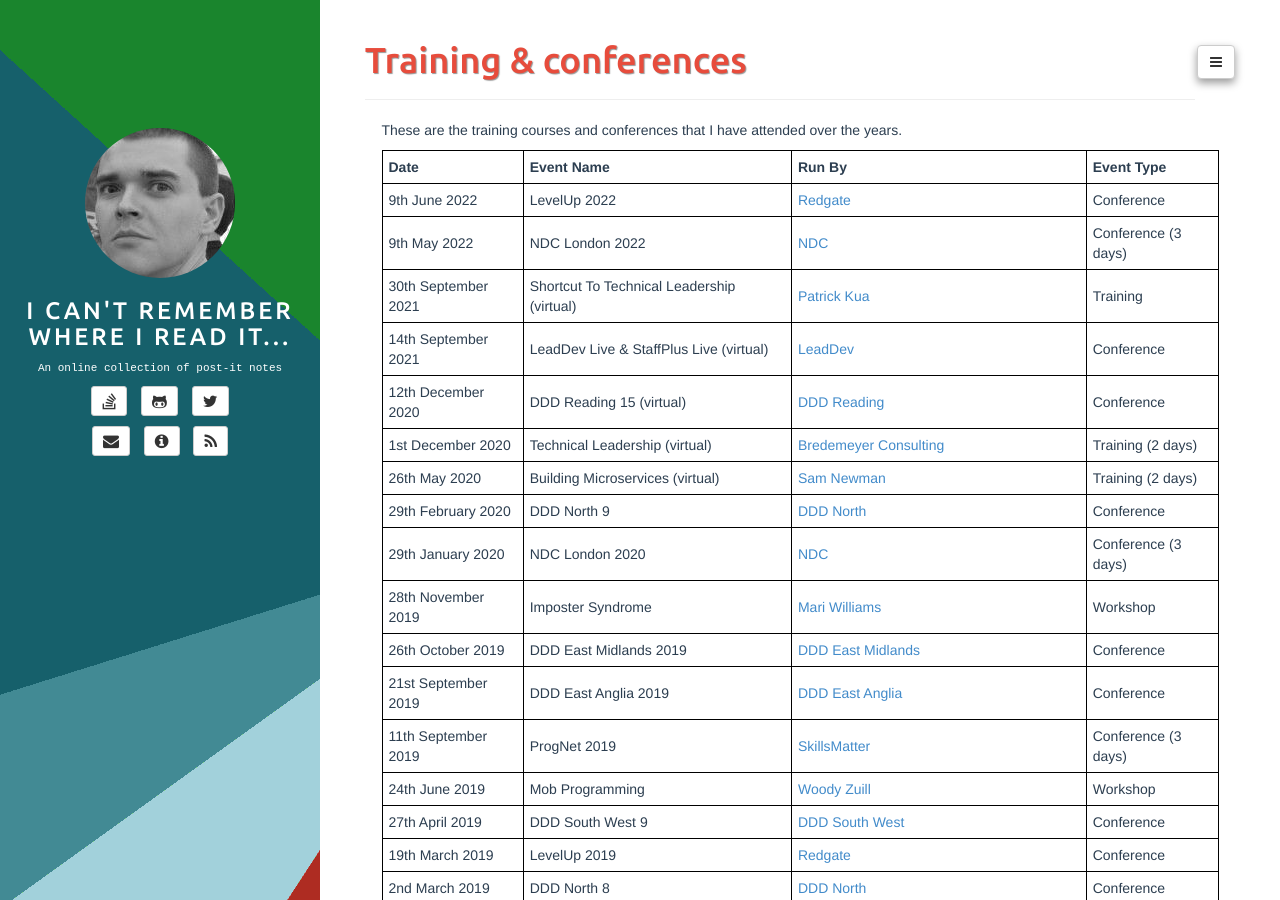
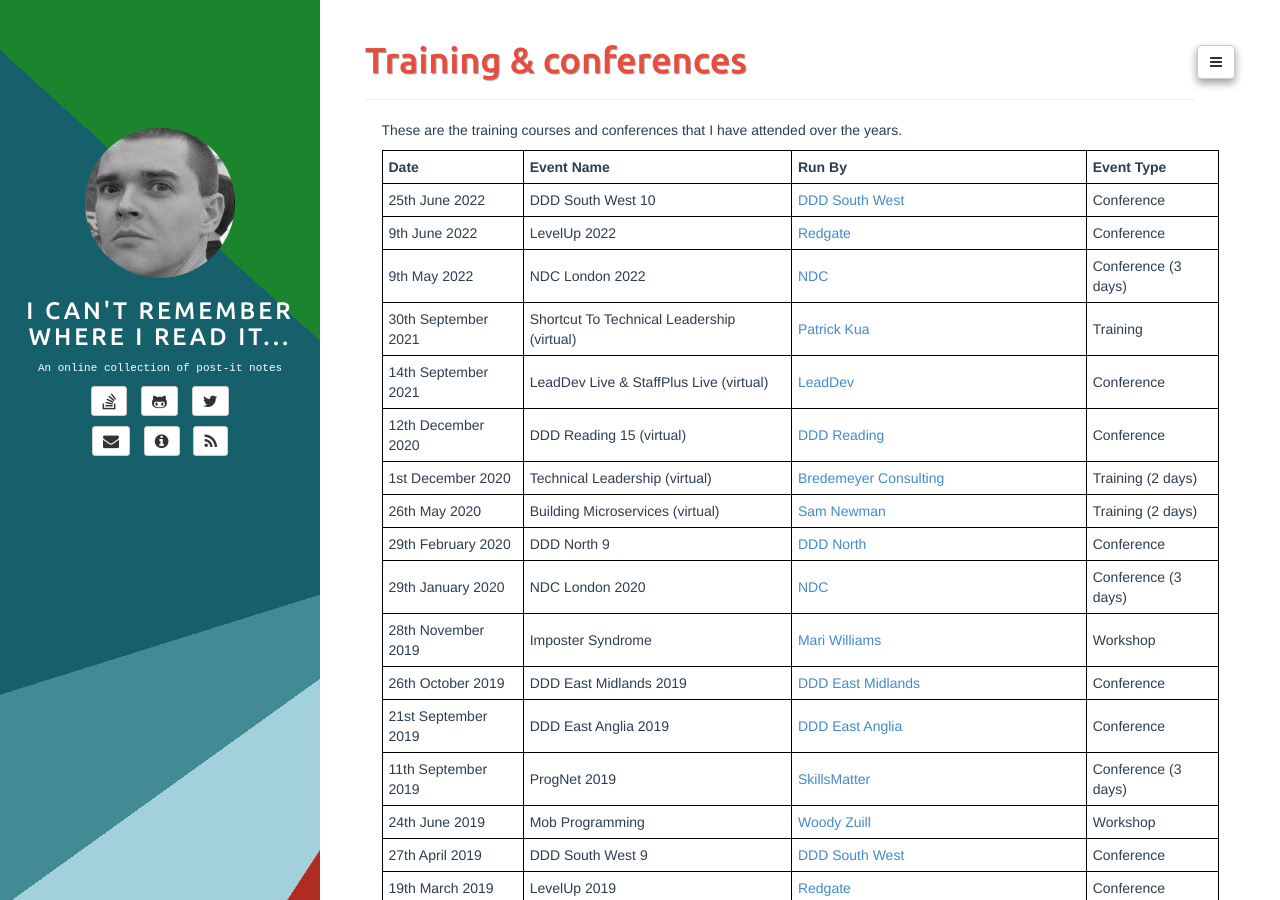
Before and after one commit to adrianbanks/adrianbanks.github.io, a Jekyll site: the page built from training.md, in a window 1280 px wide and 900 px high. Built offline with Jekyll 4.4.1, drawn with Linux system fonts in a browser that asks for light colours.

Commit message:
Add DDDSW 10 attendance

```diff
--- a/training.md
+++ b/training.md
@@ -7,6 +7,7 @@ These are the training courses and conferences that I have attended over the yea
 
 | **Date**            | **Event Name**                                     | **Run By**                                               | **Event Type**      |
 | ------------------- | -------------------------------------------------- | -------------------------------------------------------- | ------------------- |
+| 25th June 2022      | DDD South West 10                                  | [DDD South West][2]                                      | Conference          |
 | 9th June 2022       | LevelUp 2022                                       | [Redgate][22]                                            | Conference          |
 | 9th May 2022        | NDC London 2022                                    | [NDC][9]                                                 | Conference (3 days) |
 | 30th September 2021 | Shortcut To Technical Leadership (virtual)         | [Patrick Kua][30]                                        | Training            |
```
